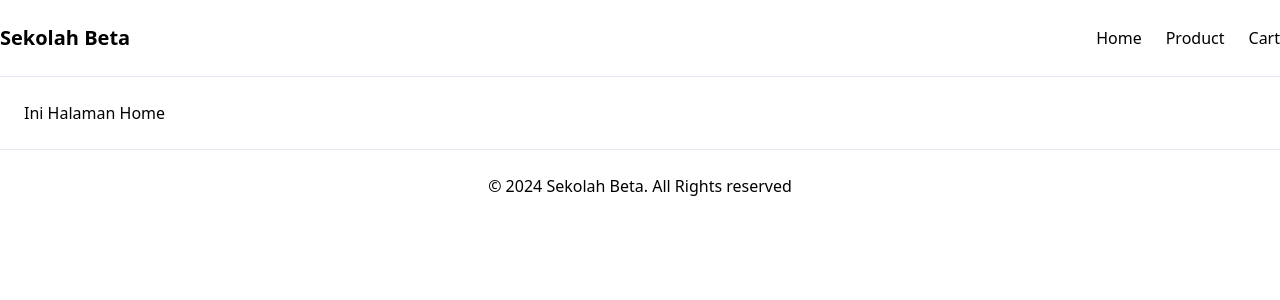
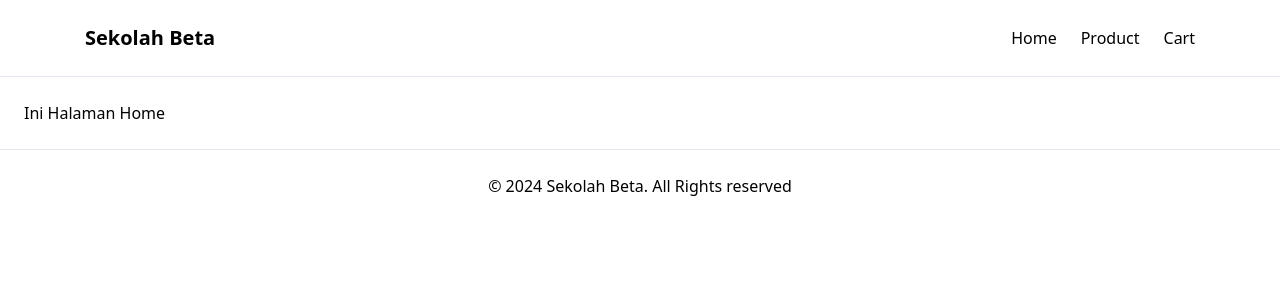
Before and after one commit to Faisal7313/belajar-nuxtjs, a Nuxt app: page / in a window 1280 px wide. Shown: the top 300 px of the page. Built offline with nearby package versions, Linux system fonts and the light colour scheme.

Commit message:
modoule_3: Update theme configuration

```diff
--- a/tailwind.config.ts
+++ b/tailwind.config.ts
@@ -1,7 +1,20 @@
-import type { Config } from 'tailwindcss'
+import type { Config } from "tailwindcss";
 
-export default <Partial<Config>> {
-    theme: {
-        extend:{}
-    }
-}
+export default <Partial<Config>>{
+  theme: {
+    extend: {
+      colors: {
+        primary: "#6867C5",
+      },
+    },
+    container: {
+      screens: {
+        sm: "470px",
+        md: "598px",
+        lg: "854px",
+        xl: "1110px",
+      },
+      center: true,
+    },
+  },
+};
```
